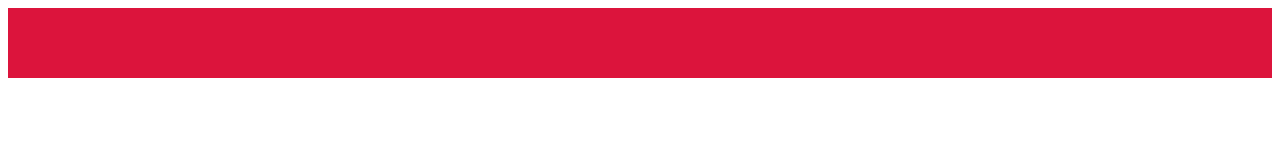
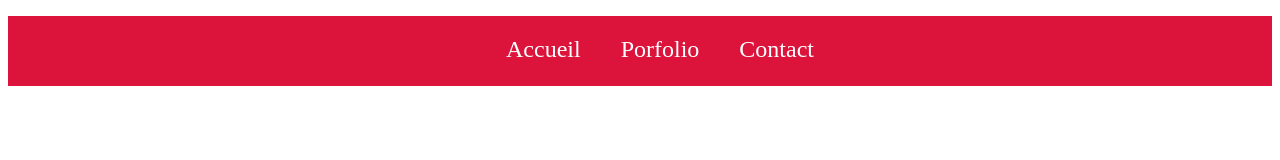
Before and after one commit to maximeacard/github1, a plain HTML site: page index.html in a window 1280 px wide. Drawn offline with Linux system fonts and the light colour scheme.

Commit message:
add navbar

```diff
--- a/CSS/app.css
+++ b/CSS/app.css
@@ -1,5 +1,17 @@
+.flex_nav{
+    display: flex;
+    justify-content: center;
+    align-items: center;
+}
 .contain{
     height: 70px;
     width: auto;
     background-color: crimson;
 }
+.contain li{
+    flex-direction: row;
+    margin: 20px;
+    list-style-type: none;
+    font-size: 1.5em;
+    color: white;
+}
--- a/index.html
+++ b/index.html
@@ -8,8 +8,12 @@
     <title>SIMPLON GIT</title>
 </head>
 <body>
-    <div class="contain">
-
+    <div class="contain flex">
+      <ul class="flex_nav">
+          <li>Accueil</li>
+          <li>Porfolio</li>
+          <li>Contact</li>
+      </ul>
     </div>
 
 </body>
```
